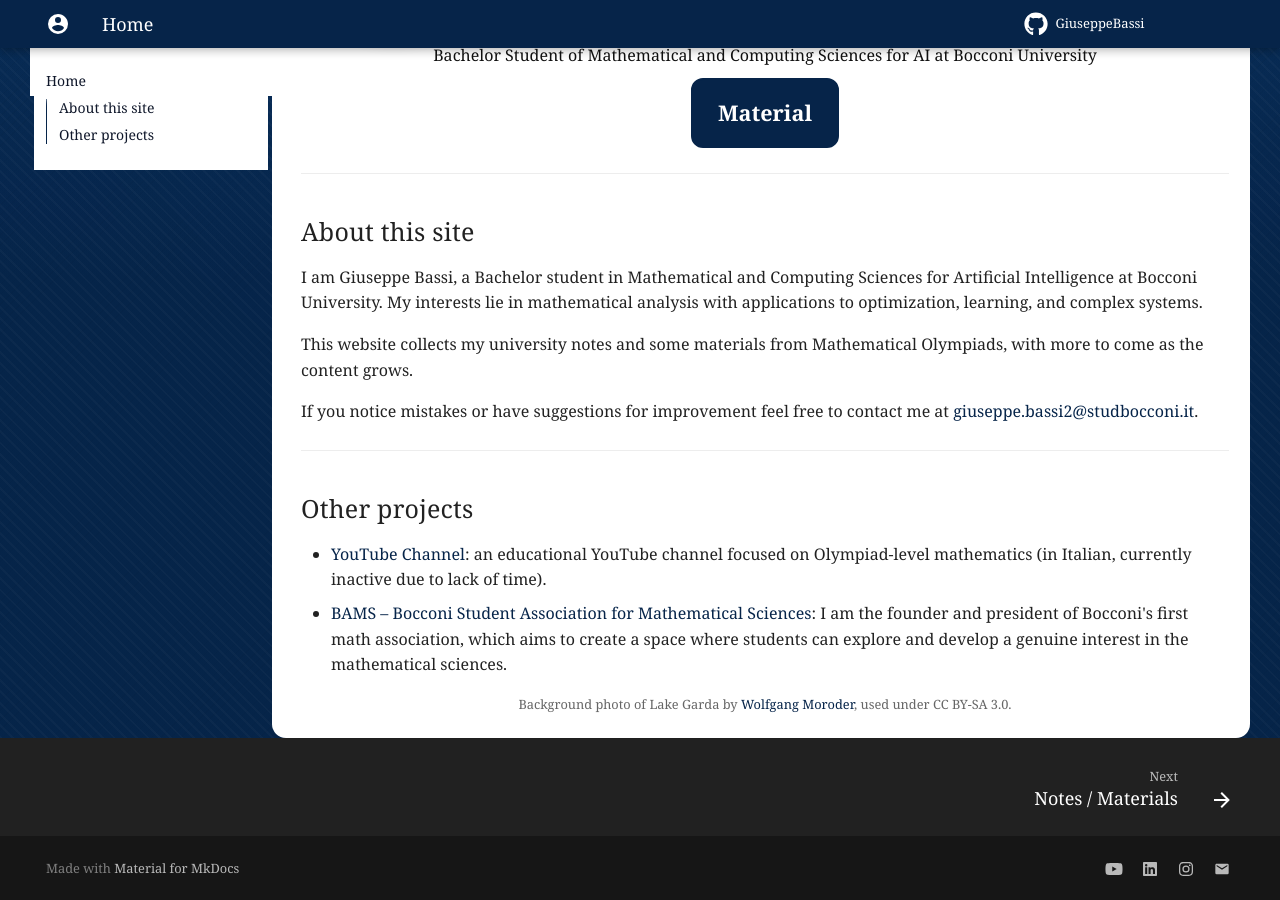
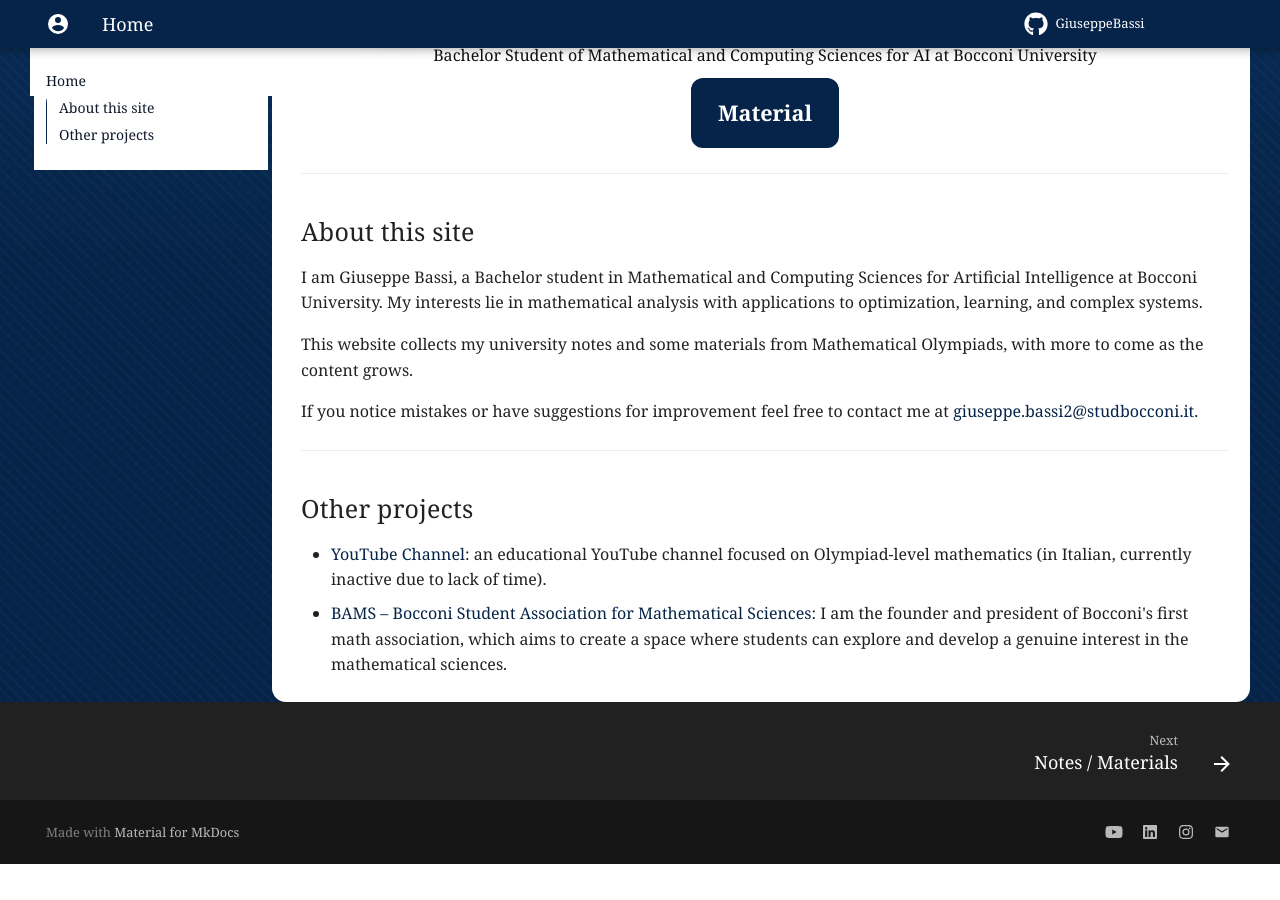
Before and after one commit to GiuseppeBassi/GiuseppeBassi.github.io, an MkDocs documentation site: the page built from docs/index.md, in a window 1280 px wide and 900 px high, scrolled down 508 px. Built offline with MkDocs 1.6.1 and Material for MkDocs 9.7.7, drawn with Linux system fonts in a browser that asks for light colours; after the commit the page ends 1372 px from its top, so only the background shows below that.

Commit message:
Update index.md

```diff
--- a/docs/index.md
+++ b/docs/index.md
@@ -56,7 +56,3 @@ If you notice mistakes or have suggestions for improvement feel free to contact
 
 - [YouTube Channel](https://www.youtube.com/@bassigiuseppe): an educational YouTube channel focused on Olympiad-level mathematics (in Italian, currently inactive due to lack of time).
 - [BAMS – Bocconi Student Association for Mathematical Sciences](https://mathematicalsciencesbocconi.org/): I am the founder and president of Bocconi's first math association, which aims to create a space where students can explore and develop a genuine interest in the mathematical sciences.
-
-<p style="font-size: 0.8em; color: #666; text-align: center;">
-Background photo of Lake Garda by <a href="https://commons.wikimedia.org/wiki/User:Wolfgang_Moroder" target="_blank">Wolfgang Moroder</a>, used under CC BY-SA 3.0.
-</p>
```
